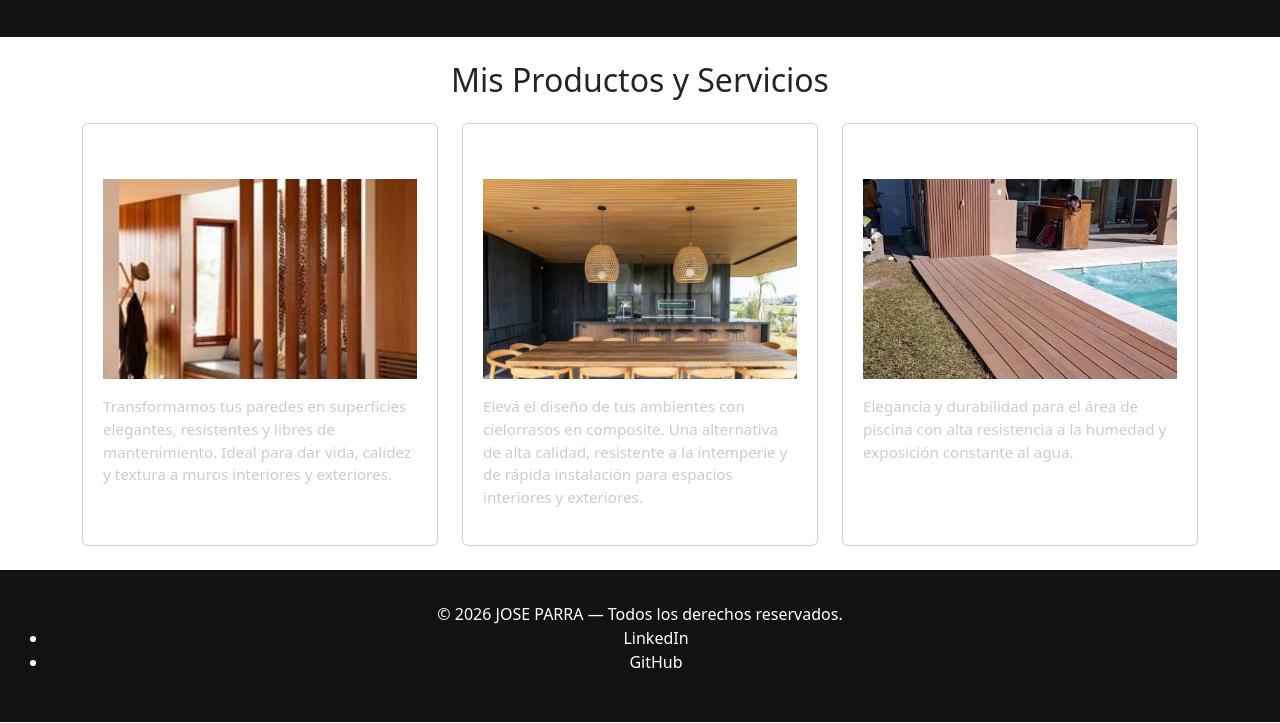
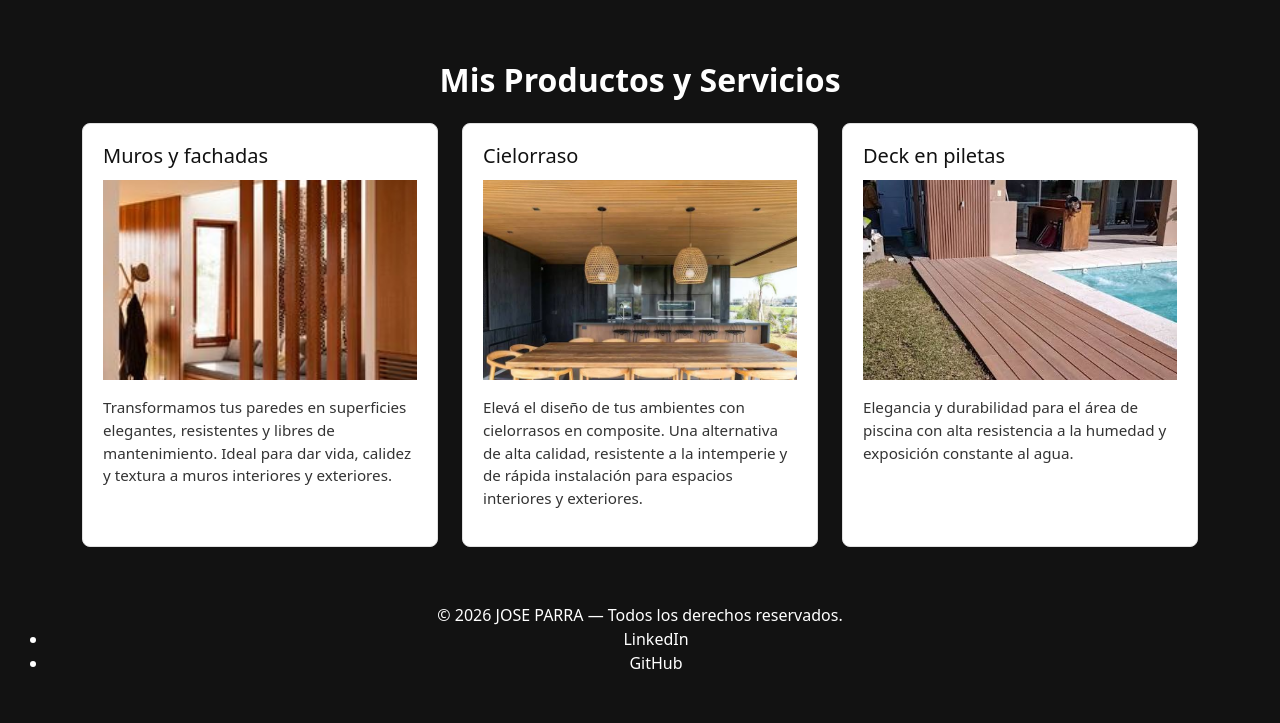
Before and after one commit to joseparragit/bookish-system, a website: page index.html in a window 1280 px wide. Shown: the part 823-1546 px from the top of the page. Drawn offline with nearby package versions, Linux system fonts and the light colour scheme.

Commit message:
ordene head

```diff
--- a/index.html
+++ b/index.html
@@ -1,17 +1,23 @@
 <!DOCTYPE html>
 <html lang="en">
 <head>
-    <meta charset="UTF-8">
-    <meta name="viewport" content="width=device-width, initial-scale=1.0">
-    <link rel="stylesheet" href="css/style.css">
-    <link href="https://cdn.jsdelivr.net/npm/bootstrap@5.3.8/dist/css/bootstrap.min.css" rel="stylesheet" integrity="sha384-sRIl4kxILFvY47J16cr9ZwB07vP4J8+LH7qKQnuqkuIAvNWLzeN8tE5YBujZqJLB" crossorigin="anonymous">
-    <title>Instalacion Wall Panel Composite</title>
+  <meta charset="UTF-8">
+  <meta name="viewport" content="width=device-width, initial-scale=1.0">
 
+  <!-- SEO -->
+  <meta name="description" content="Especialistas en revestimientos de Wall Panel Composite (WPC) para fachadas, muros interiores, cielorrasos y decks de piletas. Diseños modernos y duraderos.">
+  <meta name="keywords" content="wall panel composite, wpc, revestimientos wpc, deck para piletas, cielorrasos wpc, revestimiento de fachadas, muros interiores, construccion en seco, instalaciones qwerty">
+  <title>Instalaciones QWERTY | Revestimientos en Wall Panel Composite</title>
+
+  <!-- 1° CSS de Bootstrap (o librería externa) -->
+  <link href="https://cdn.jsdelivr.net/npm/bootstrap@5.3.8/dist/css/bootstrap.min.css" rel="stylesheet" integrity="sha384-sRIl4kxILFvY47J16cr9ZwB07vP4J8+LH7qKQnuqkuIAvNWLzeN8tE5YBujZqJLB" crossorigin="anonymous">
+
+  <!-- 2° Tu propio CSS compilado (último para que tus estilos prevalezcan) -->
+  <link rel="stylesheet" href="css/style.css"> <!-- Usar ../css/style.css si estás dentro de pages/ -->
 </head>
+
 <body >
-
-  <div class="page-grid">
-
+ <div class="page-grid">
     <!-- Header con tu Navbar -->
     <header class="header-principal">
      <nav class="navbar navbar-expand-lg" data-bs-theme="dark">
@@ -49,7 +55,7 @@
 
      <section class="section-principal">
   <div class="container text-center py-4">
-    <h1 class="mb-4">Instalaciones Wall Panel Composite.</h1>
+    <h1 class="mb-4">Instalaciones Qwerty</h1>
     <div class="row justify-content-center align-items-center g-3 mb-4">
       <div class="col-12 col-md-5">
         <img src="/assets/watermarked_img.png" class="img-fluid rounded" alt="Logo de Wall Panel Composite">
@@ -63,7 +69,7 @@
     </p>
   </div>
 </section>
-<section class="py-4">
+<section class="seccion-servicios py-4">
   <div class="container">
     <h2 class="text-center mb-4">Mis Productos y Servicios</h2>
 
@@ -104,6 +110,7 @@
   </div>
 </section>
 
+
     </main>
     <!-- Footer -->
     <footer class="footer-principal">
--- a/pages/contactos.html
+++ b/pages/contactos.html
@@ -1,12 +1,21 @@
 <!DOCTYPE html>
 <html lang="es">
   <head>
-     <link href="https://cdn.jsdelivr.net/npm/bootstrap@5.3.8/dist/css/bootstrap.min.css" rel="stylesheet" integrity="sha384-sRIl4kxILFvY47J16cr9ZwB07vP4J8+LH7qKQnuqkuIAvNWLzeN8tE5YBujZqJLB" crossorigin="anonymous">
-   <link rel="stylesheet" href="../css/style.css">
-    <meta charset="UTF-8">
-    <meta name="viewport" content="width=device-width, initial-scale=1.0">
-    <title>Sobre mí - Jose parra</title>
-  </head>
+  <meta charset="UTF-8">
+  <meta name="viewport" content="width=device-width, initial-scale=1.0">
+
+  <!-- SEO -->
+  <meta name="description" content="Especialistas en revestimientos de Wall Panel Composite (WPC) para fachadas, muros interiores, cielorrasos y decks de piletas. Diseños modernos y duraderos.">
+  <meta name="keywords" content="wall panel composite, wpc, revestimientos wpc, deck para piletas, cielorrasos wpc, revestimiento de fachadas, muros interiores, construccion en seco, instalaciones qwerty">
+  <title>Instalaciones QWERTY | Revestimientos en Wall Panel Composite</title>
+
+  <!-- 1° CSS de Bootstrap (o librería externa) -->
+  <link href="https://cdn.jsdelivr.net/npm/bootstrap@5.3.8/dist/css/bootstrap.min.css" rel="stylesheet" integrity="sha384-sRIl4kxILFvY47J16cr9ZwB07vP4J8+LH7qKQnuqkuIAvNWLzeN8tE5YBujZqJLB" crossorigin="anonymous">
+
+  <!-- 2° Tu propio CSS compilado (último para que tus estilos prevalezcan) -->
+  <link rel="stylesheet" href="../css/style.css"> <!-- Usar ../css/style.css si estás dentro de pages/ -->
+</head>
+
     <body>
      <header class="header-principal">
      <nav class="navbar navbar-expand-lg" data-bs-theme="dark">
--- a/scss/components/_cards.scss
+++ b/scss/components/_cards.scss
@@ -32,3 +32,25 @@
     }
   }
 }
+.seccion-servicios {
+  h2 {
+    color: #ffffff; // Título principal oscuro
+    font-weight: 700;
+  }
+  .card {
+    background-color: #ffffff; // Fondo claro para contrastar con letras oscuras
+    border: 1px solid #e0e0e0;
+    .card-body {
+      h3 {
+        color: #111111; // Subtítulo negro/oscuro
+        font-size: 1.25rem;
+        margin-bottom: 0.75rem;
+      }
+      p {
+        color: #333333; // Párrafo gris grafito oscuro (muy legible)
+        line-height: 1.5;
+        font-size: 0.95rem;
+      }
+    }
+  }
+}
```
Also changed, not shown: pages/formacion.html (+15 -6 lines), pages/proyectos.html (+15 -6 lines), pages/sobremi.html (+20 -15 lines), css/style.css, 1 other file.
